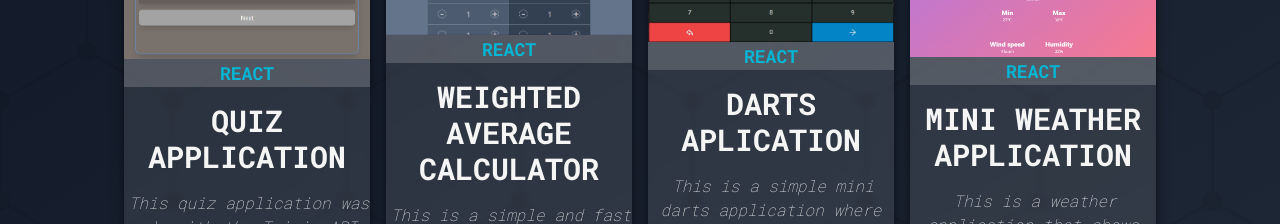
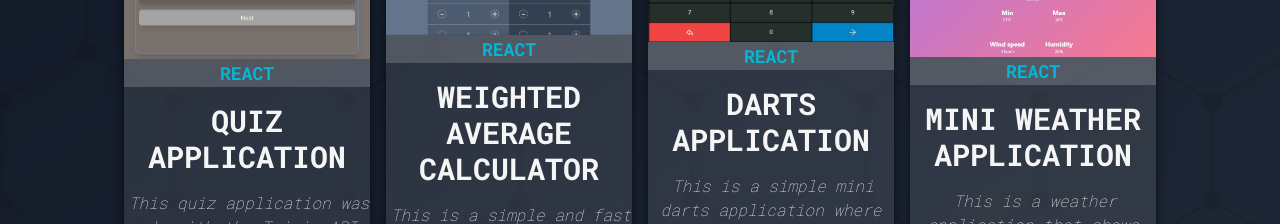
Before and after one commit to SimonKaresz/simonportfolio, a Next.js app: page /project in a window 1280 px wide. Shown: the part 299-523 px from the top of the page. Built offline with nearby package versions, Linux system fonts and the light colour scheme.

Commit message:
correction of incorrect text

```diff
--- a/constants/data.js
+++ b/constants/data.js
@@ -22,7 +22,7 @@ const ProjectCardData = [
   {
     id: "3",
     image: "/assets/images/darts_app_image.PNG",
-    title: "Darts Aplication",
+    title: "Darts Application",
     description:
       "This is a simple mini darts application where you can play in single-player or two-player mode.",
     technology: "React",
```
